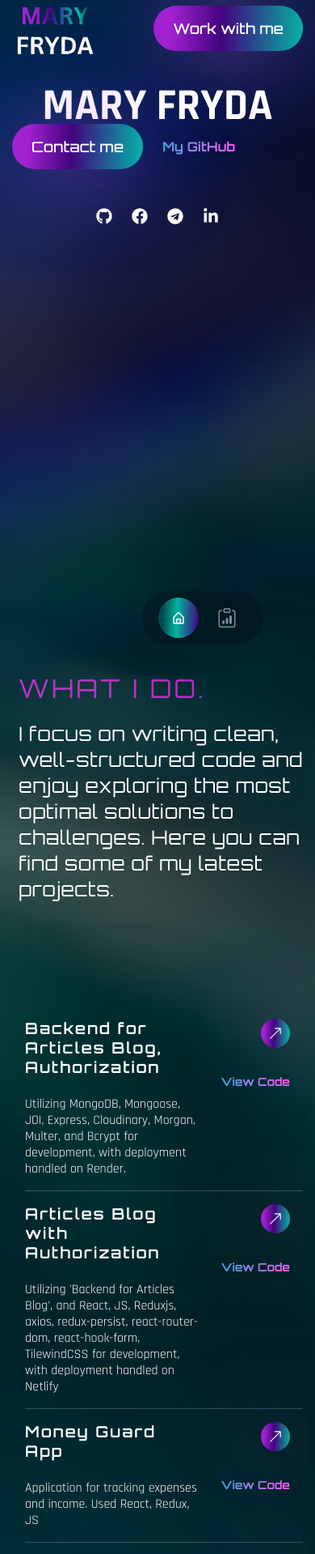
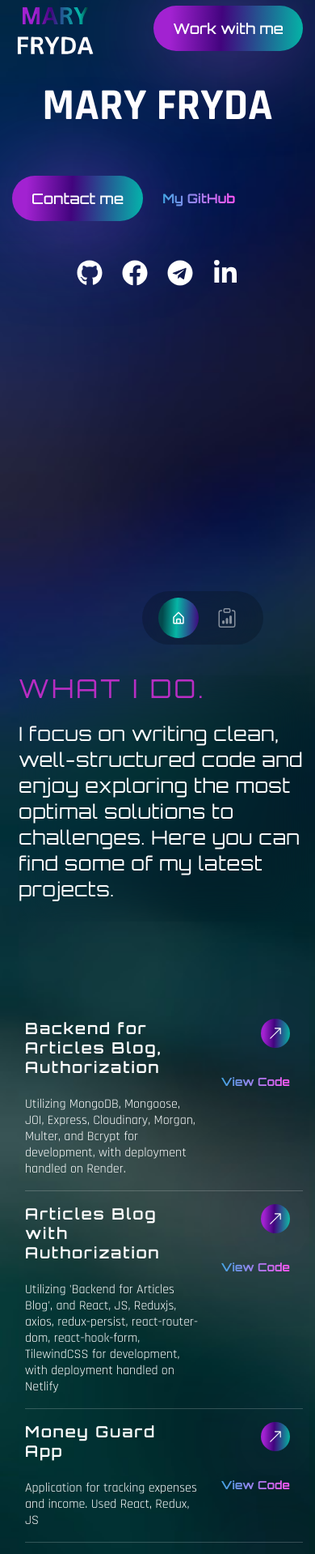
Before and after one commit to MartFrida/portfolio-mf, a React (Create React App) app: page / in a window 390 px wide. Shown: the part 40-1959 px from the top of the page at 81% size. Built offline with nearby package versions, Linux system fonts and the light colour scheme; the HTML template or start-up script is replaced by a standard one; a web font is replaced by a local one.

Commit message:
fix media styles

```diff
--- a/src/components/Banner.js
+++ b/src/components/Banner.js
@@ -12,7 +12,7 @@ import { fadeIn } from "../variants";
 const Banner = () => {
   return (
     <section
-      className=" min-h-[85vh] "
+      className=" min-h-[85vh] items-center"
       id="home"
     >
       <div className="container mx-auto">
@@ -24,7 +24,7 @@ const Banner = () => {
               initial="hidden"
               whileInView={"show"}
               viewport={{ once: false, amount: 0.7 }}
-              className="text-[55px] font-bold leading-[0.8] lg:text-[110px]"
+              className="text-[55px] font-bold leading-[0.8] lg:text-[110px] mb-16"
             >
               MARY <span>FRYDA</span>
             </motion.h1>
@@ -52,7 +52,7 @@ const Banner = () => {
               initial="hidden"
               whileInView={"show"}
               viewport={{ once: false, amount: 0.7 }}
-              className="flex text-[20px] gap-x-6 max-w-max mx-auto lg:mx-0"
+              className="flex text-[2rem] gap-x-6 max-w-max mx-auto lg:mx-0"
             >
               <a href="https://github.com/MartFrida" target="_blank" rel="noreferrer">
                 <FaGithub />
--- a/src/components/Works.js
+++ b/src/components/Works.js
@@ -44,11 +44,11 @@ const Works = () => {
           initial={isMobile ? "active" : "hidden"}
           whileInView={"show"}
           viewport={{ once: false, amount: 0.3 }}
-          className="flex-1 max-h-[90vh] p-2 "
+          className="flex-1 md:max-h-[90vh] p-2 md:overflow-x-hidden md:overflow-y-auto"
         >
           {/* service list */}
 
-          <div className="sm:min-h-max sm:overflow-visible md:overflow-x-hidden md:overflow-y-scroll md:max-h-[90%] ">
+          <div className="sm:min-h-max sm:overflow-visible   ">
             {dataWorks.map((service, index) => {
 
               const { name, description, linkNetlify, linkGitLub, deploy } = service;
```
